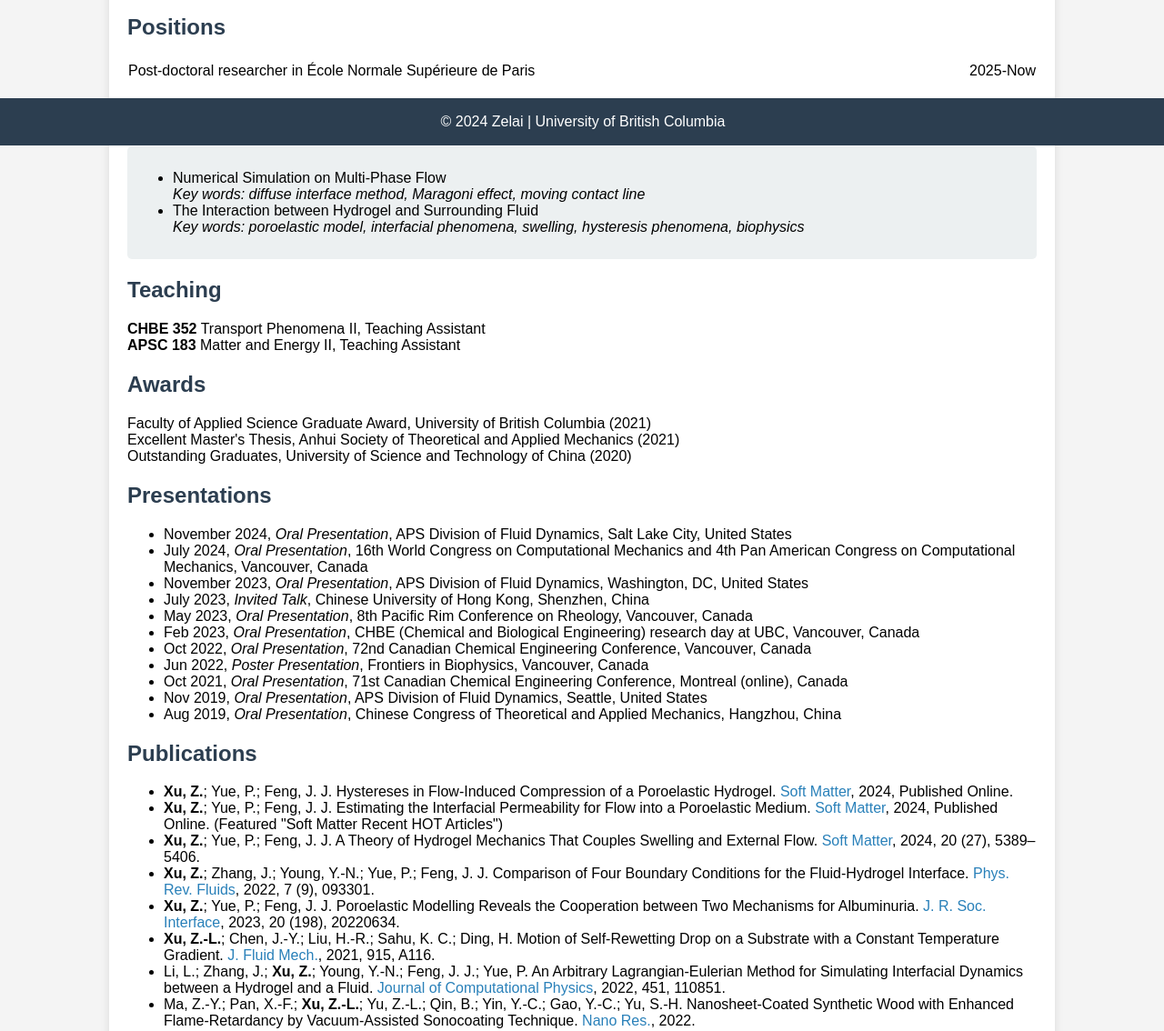
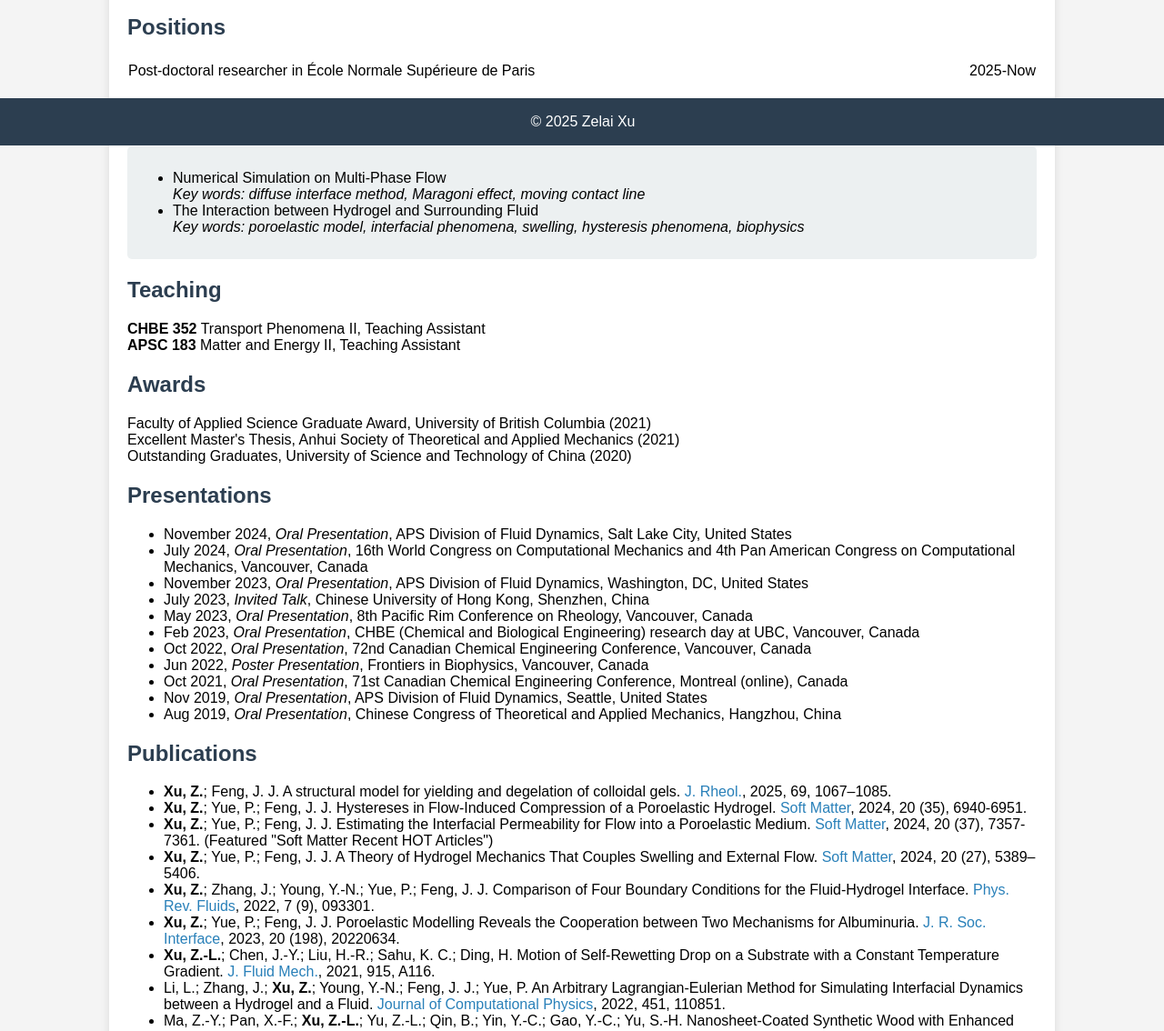
Before and after one commit to Zelai-Xu/Zelai-Xu.github.io, a plain HTML site: page index.html in a window 1280 px wide. Shown: the part 640-1774 px from the top of the page at 91% size. Drawn offline with Linux system fonts and the light colour scheme.

Commit message:
Update index.html
Update one paper

```diff
--- a/index.html
+++ b/index.html
@@ -156,8 +156,9 @@
 
         <h2>Publications</h2>
         <ul>
-            <li><strong>Xu, Z.</strong>; Yue, P.; Feng, J. J. Hystereses in Flow-Induced Compression of a Poroelastic Hydrogel. <a href="https://doi.org/10.1039/D4SM00678J">Soft Matter</a>, 2024, Published Online.</li>
-            <li><strong>Xu, Z.</strong>; Yue, P.; Feng, J. J. Estimating the Interfacial Permeability for Flow into a Poroelastic Medium. <a href="https://doi.org/10.1039/D4SM00476K">Soft Matter</a>, 2024, Published Online. (Featured "Soft Matter Recent HOT Articles")</li>
+            <li><strong>Xu, Z.</strong>; Feng, J. J. A structural model for yielding and degelation of colloidal gels. <a href="https://doi.org/10.1122/8.0000978">J. Rheol.</a>, 2025, 69, 1067–1085.</li>
+            <li><strong>Xu, Z.</strong>; Yue, P.; Feng, J. J. Hystereses in Flow-Induced Compression of a Poroelastic Hydrogel. <a href="https://doi.org/10.1039/D4SM00678J">Soft Matter</a>, 2024, 20 (35), 6940-6951.</li>
+            <li><strong>Xu, Z.</strong>; Yue, P.; Feng, J. J. Estimating the Interfacial Permeability for Flow into a Poroelastic Medium. <a href="https://doi.org/10.1039/D4SM00476K">Soft Matter</a>, 2024, 20 (37), 7357-7361. (Featured "Soft Matter Recent HOT Articles")</li>
             <li><strong>Xu, Z.</strong>; Yue, P.; Feng, J. J. A Theory of Hydrogel Mechanics That Couples Swelling and External Flow. <a href="https://doi.org/10.1039/D4SM00424H">Soft Matter</a>, 2024, 20 (27), 5389–5406.</li>
             <li><strong>Xu, Z.</strong>; Zhang, J.; Young, Y.-N.; Yue, P.; Feng, J. J. Comparison of Four Boundary Conditions for the Fluid-Hydrogel Interface. <a href="https://doi.org/10.1103/PhysRevFluids.7.093301">Phys. Rev. Fluids</a>, 2022, 7 (9), 093301.</li>
             <li><strong>Xu, Z.</strong>; Yue, P.; Feng, J. J. Poroelastic Modelling Reveals the Cooperation between Two Mechanisms for Albuminuria. <a href="https://doi.org/10.1098/rsif.2022.0634">J. R. Soc. Interface</a>, 2023, 20 (198), 20220634.</li>
@@ -169,7 +170,7 @@
     </section>
 
     <footer>
-        <p>&copy; 2024 Zelai | University of British Columbia</p>
+        <p>&copy; 2025 Zelai Xu</p>
     </footer>
 
 </body>
```
